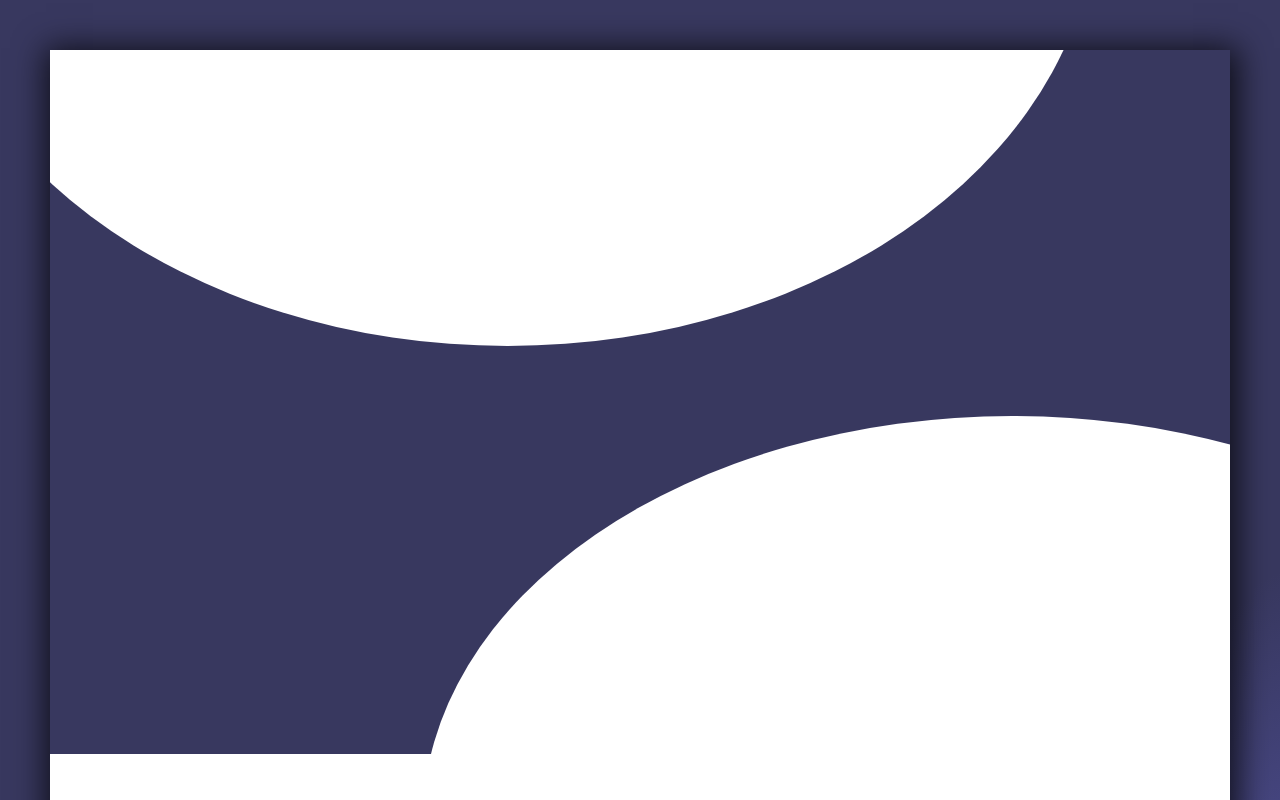
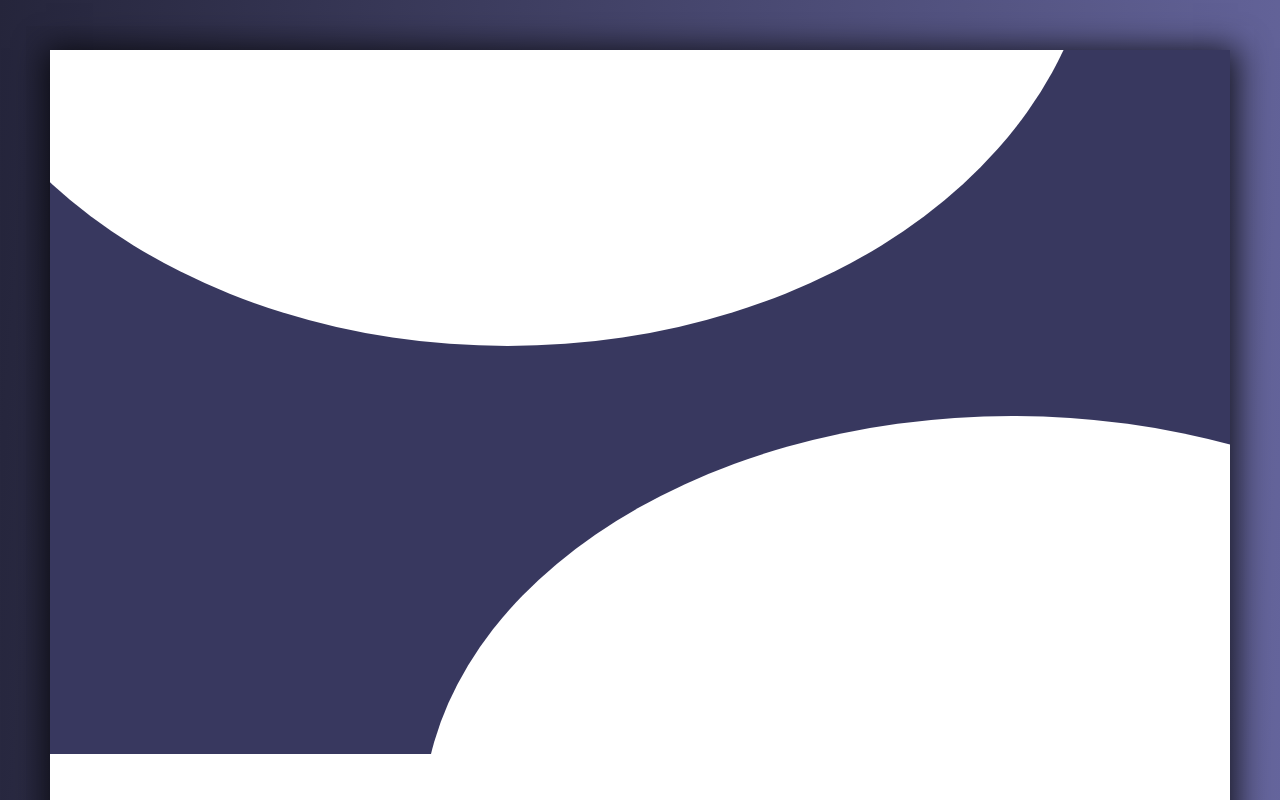
Before and after one commit to Ndu-Systems/student-io, an Angular app: page /#/ in a window 1280 px wide. Shown: the top 800 px of the page. Built offline with nearby package versions, Linux system fonts and the light colour scheme.

Commit message:
home page bg

```diff
--- a/src/app/views/home/index/index.component.scss
+++ b/src/app/views/home/index/index.component.scss
@@ -5,6 +5,7 @@
     height: 85vh;
    background: #fff;
     margin-bottom: 0;
+    // margin: 1%;
 
   }
 
--- a/src/styles.scss
+++ b/src/styles.scss
@@ -2,7 +2,6 @@ html, body {
     padding: 2%;
     margin: 0;
     font-family: 'Poppins', sans-serif;
-    background: rgb(56,56,95);
-    background: linear-gradient(153deg, rgba(56,56,95,1) 0%, rgba(56,56,95,1) 35%, rgba(86,86,166,1) 50%, rgba(29,29,55,1) 65%, rgba(86,86,166,1) 70%);
-
+    background: rgb(110,110,170);
+    background: linear-gradient(275deg, rgba(110,110,170,1) 0%, rgba(37,37,59,1) 100%);
 }
```
